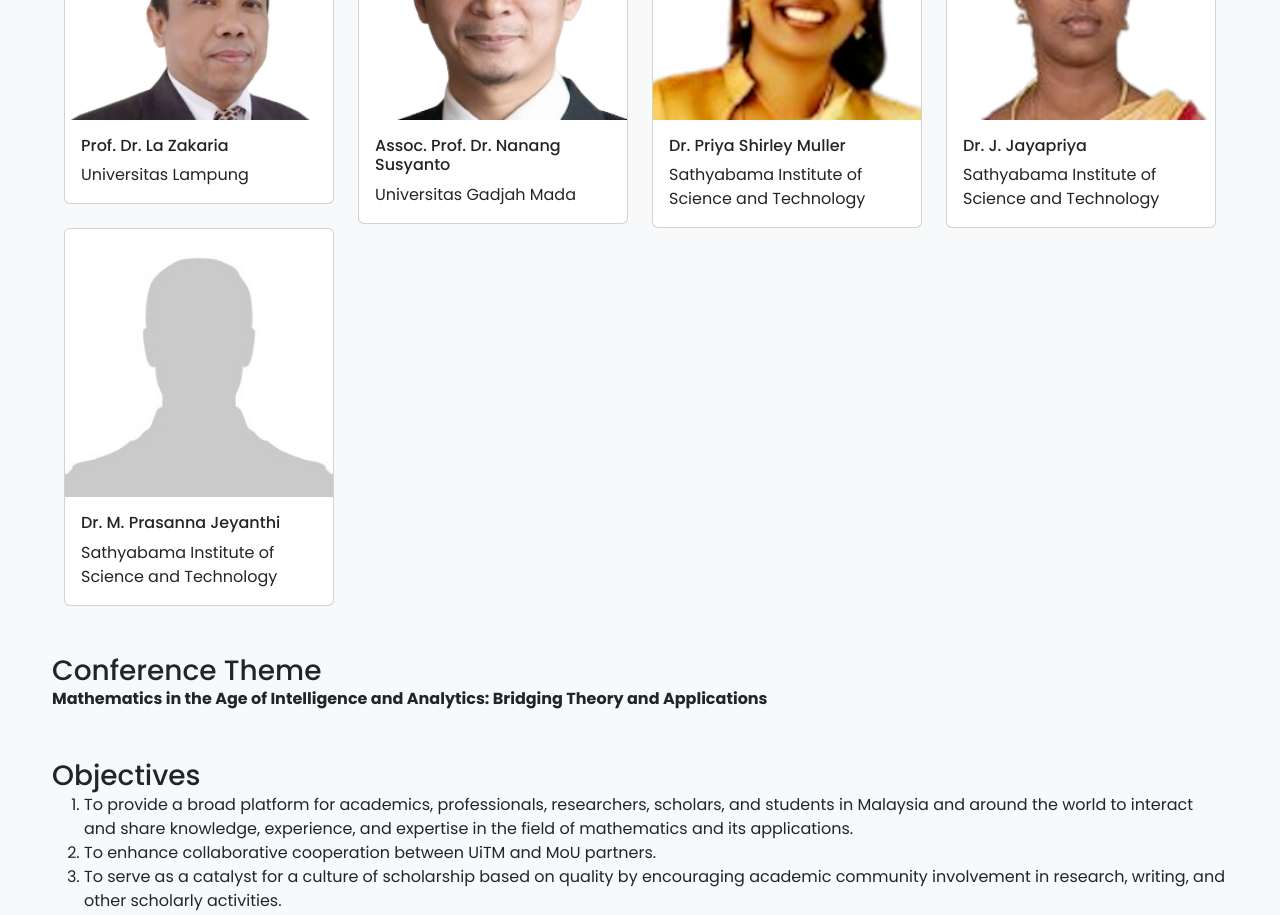
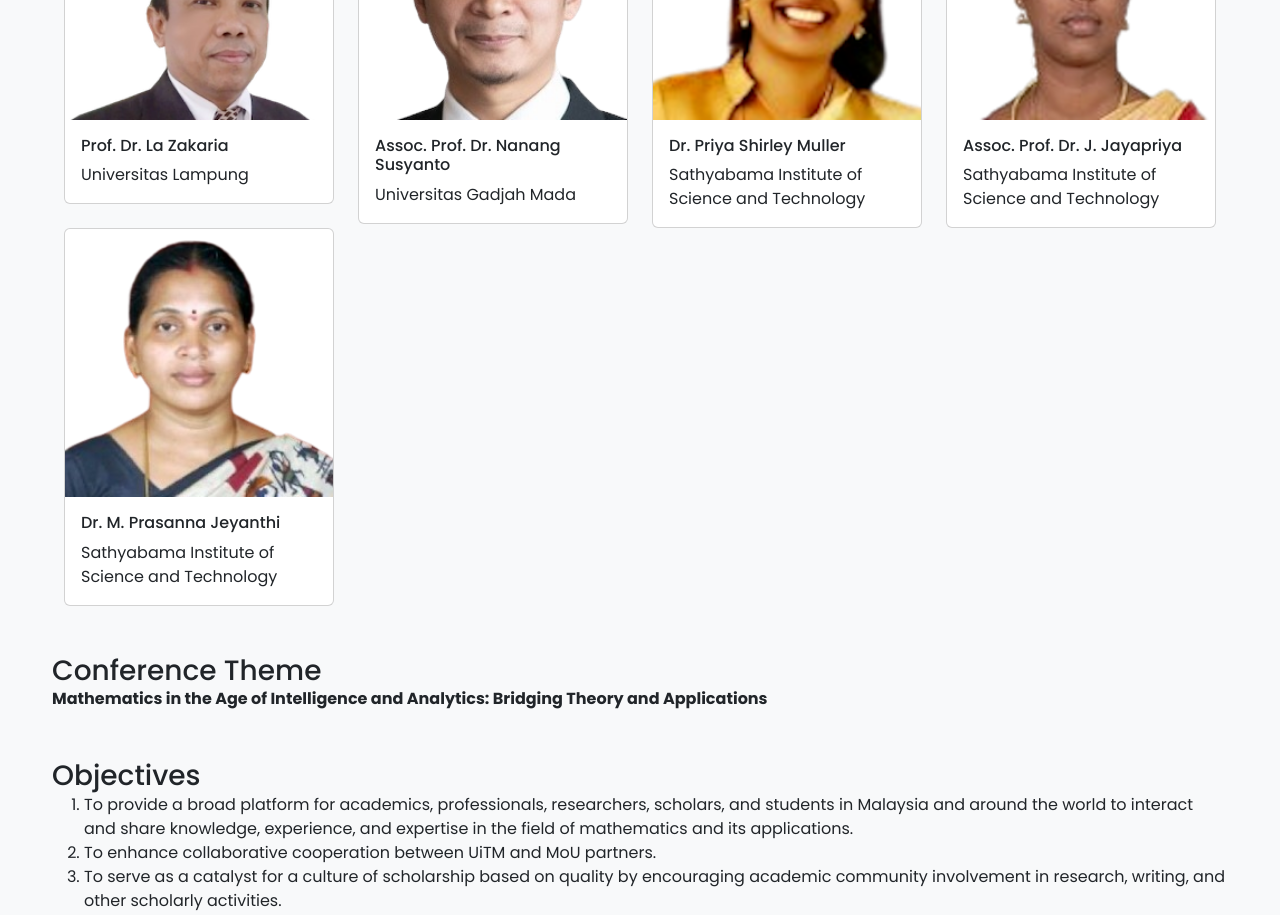
Before and after one commit to uicms2024/uicms2024.github.io, an Angular app: page /home in a window 1280 px wide. Shown: the part 2140-3055 px from the top of the page. Built offline with nearby package versions, Linux system fonts and the light colour scheme.

Commit message:
Update speakers infor for Sathyabama

```diff
--- a/src/app/home/home.component.html
+++ b/src/app/home/home.component.html
@@ -252,7 +252,7 @@
             alt="Dr. J. Jayapriya"
           />
           <div class="card-body">
-            <h6>Dr. J. Jayapriya</h6>
+            <h6>Assoc. Prof. Dr. J. Jayapriya</h6>
             <div class="card-text">
               <p class="card-text">Sathyabama
                 Institute of Science and Technology</p>
@@ -265,7 +265,7 @@
       <div class="col-md-3 col-8 mb-2 mb-md-0">
         <div class="card">
           <img
-            src="../assets/keynotes/placeholder.jpg"
+            src="../assets/keynotes/jeyanthi.png"
             class="card-img-top"
             alt="Dr. M. Prasanna Jeyanthi"
           />
```
Also changed, not shown: src/assets/keynotes/jeyanthi.png (added).
